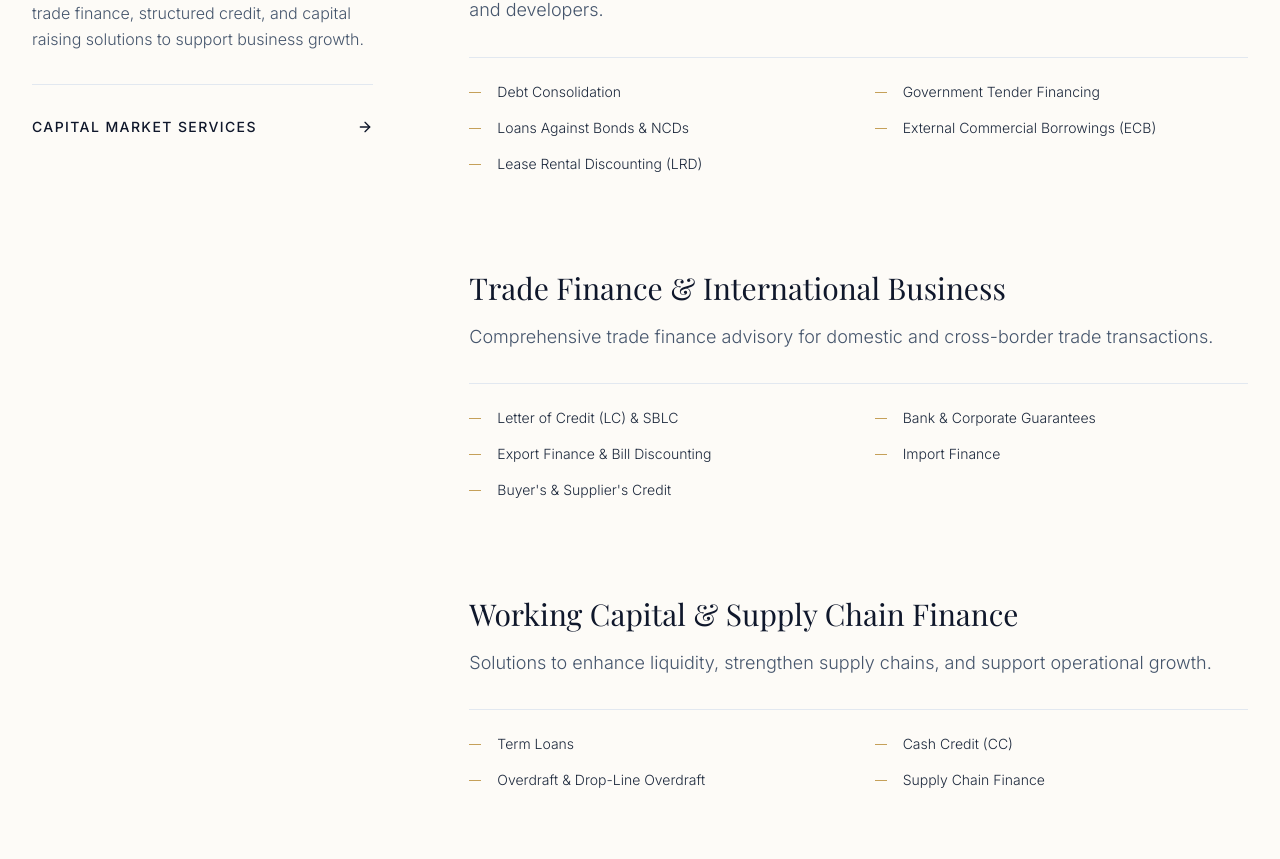
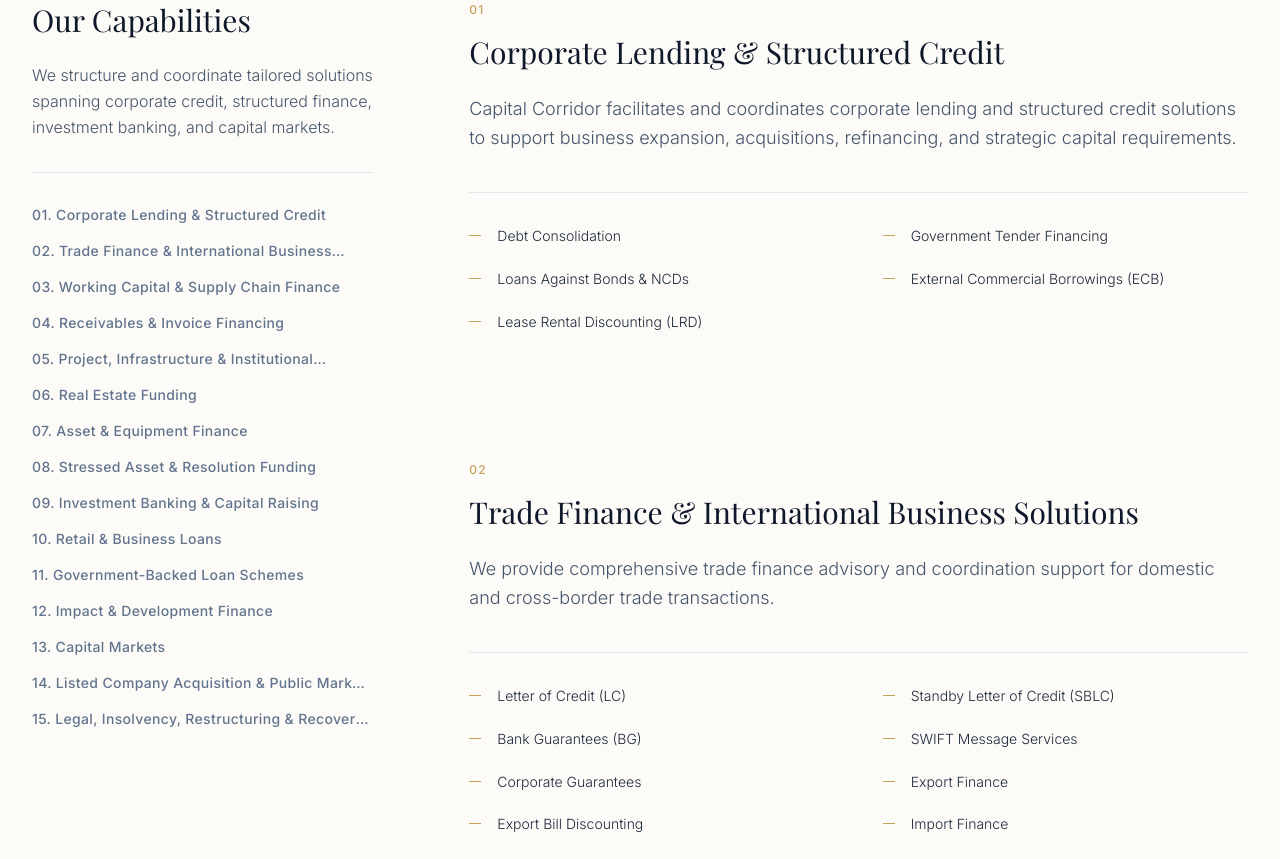
Before and after one commit to Saksham1105/Capital_Corridor, a React (Vite) app: page /services in a window 1280 px wide. Shown: the part 755-1614 px from the top of the page. Built offline with nearby package versions, Linux system fonts and the light colour scheme; a web font is replaced by a local one.

Commit message:
Expand complete service portfolio

```diff
--- a/src/pages/Services.tsx
+++ b/src/pages/Services.tsx
@@ -1,79 +1,228 @@
 import { motion } from 'motion/react';
-import { ArrowRight } from 'lucide-react';
-import { Link } from 'react-router-dom';
 import { SEO } from '../components/SEO';
 
 export function Services() {
   const categories = [
     {
-      title: "Corporate Finance, Lending & Capital Solutions",
-      desc: "Customised funding advisory, structured credit, and capital raising for corporates, MSMEs, and developers.",
-      items: ["Debt Consolidation", "Government Tender Financing", "Loans Against Bonds & NCDs", "External Commercial Borrowings (ECB)", "Lease Rental Discounting (LRD)"]
+      title: "Corporate Lending & Structured Credit",
+      desc: "Capital Corridor facilitates and coordinates corporate lending and structured credit solutions to support business expansion, acquisitions, refinancing, and strategic capital requirements.",
+      items: [
+        "Debt Consolidation",
+        "Government Tender Financing",
+        "Loans Against Bonds & NCDs",
+        "External Commercial Borrowings (ECB)",
+        "Lease Rental Discounting (LRD)"
+      ]
     },
     {
-      title: "Trade Finance & International Business",
-      desc: "Comprehensive trade finance advisory for domestic and cross-border trade transactions.",
-      items: ["Letter of Credit (LC) & SBLC", "Bank & Corporate Guarantees", "Export Finance & Bill Discounting", "Import Finance", "Buyer's & Supplier's Credit"]
+      title: "Trade Finance & International Business Solutions",
+      desc: "We provide comprehensive trade finance advisory and coordination support for domestic and cross-border trade transactions.",
+      items: [
+        "Letter of Credit (LC)",
+        "Standby Letter of Credit (SBLC)",
+        "Bank Guarantees (BG)",
+        "SWIFT Message Services",
+        "Corporate Guarantees",
+        "Export Finance",
+        "Export Bill Discounting",
+        "Import Finance",
+        "Buyer's Credit",
+        "Supplier's Credit"
+      ]
     },
     {
       title: "Working Capital & Supply Chain Finance",
-      desc: "Solutions to enhance liquidity, strengthen supply chains, and support operational growth.",
-      items: ["Term Loans", "Cash Credit (CC)", "Overdraft & Drop-Line Overdraft", "Supply Chain Finance"]
+      desc: "We provide advisory and structuring support for working capital and supply chain finance solutions, helping businesses enhance liquidity.",
+      items: [
+        "Term Loans",
+        "Cash Credit (CC)",
+        "Overdraft (OD)",
+        "Drop-Line Overdraft",
+        "Supply Chain Finance"
+      ]
     },
     {
       title: "Receivables & Invoice Financing",
-      desc: "Unlock working capital tied up in outstanding invoices and trade receivables.",
-      items: ["Invoice & Bill Discounting", "Factoring", "Receivables Securitisation", "Purchase Order (PO) Financing"]
+      desc: "Capital Corridor facilitates receivables financing solutions, enabling businesses to unlock working capital tied up in outstanding invoices.",
+      items: [
+        "Invoice Discounting",
+        "Bill Discounting",
+        "Factoring",
+        "Receivables Securitisation",
+        "Purchase Order (PO) Financing"
+      ]
     },
     {
       title: "Project, Infrastructure & Institutional Funding",
-      desc: "Long-term project financing solutions across infrastructure, energy, hospitality, and institutional developments.",
-      items: ["Greenfield & Brownfield Financing", "Industrial & Manufacturing Projects", "Infrastructure & Logistics Funding", "Acquisition & CapEx Financing"]
+      desc: "Advisory, structuring, and coordination support for long-term project financing solutions across diverse sectors.",
+      items: [
+        "Greenfield Projects",
+        "Brownfield Projects",
+        "Industrial / Manufacturing Projects",
+        "Renewable Energy",
+        "Hospitality",
+        "Expansion / Modernization",
+        "Capacity Enhancement",
+        "Infrastructure Projects",
+        "Transport & Logistics",
+        "Warehousing & Industrial Parks",
+        "Urban Infrastructure & Utilities",
+        "PPP Projects",
+        "Acquisition Financing",
+        "CapEx Financing",
+        "Healthcare Institutions",
+        "Educational Infrastructure Development"
+      ]
     },
     {
       title: "Real Estate Funding",
-      desc: "Specialised real estate financing solutions for developers, builders, and real estate projects.",
-      items: ["Builder & Developer Funding", "Construction Finance", "Inventory Funding"]
+      desc: "Specialised real estate financing advisory for developers, builders, and real estate projects.",
+      items: [
+        "Builder & Developer Funding",
+        "Construction Finance",
+        "Inventory Funding"
+      ]
     },
     {
       title: "Asset & Equipment Finance",
-      desc: "Asset-backed financing solutions to acquire, refinance, and leverage assets for operational efficiency.",
-      items: ["Equipment & Machinery Finance", "Inventory / Stock Finance", "Commodity Financing", "Revenue-Based & Non-Recourse Loans"]
+      desc: "Advisory and structuring support for asset-backed financing solutions, helping businesses acquire, refinance, and leverage assets.",
+      items: [
+        "Equipment & Machinery Finance",
+        "Inventory / Stock Finance",
+        "Commodity Financing",
+        "Revenue-Based Financing",
+        "Non-Recourse Loans",
+        "Margin Financing"
+      ]
     },
     {
       title: "Stressed Asset & Resolution Funding",
-      desc: "Advisory for stressed asset resolution, debt restructuring, and One-Time Settlements (OTS).",
-      items: ["SMA & NPA Funding", "ARC Funding & Asset Takeovers", "OTS Structuring", "Stressed Asset Revival Funding", "Debt Restructuring"]
+      desc: "Capital Corridor advises and coordinates with stakeholders on stressed asset resolution, debt restructuring, and One-Time Settlements (OTS).",
+      items: [
+        "SMA-0 Funding",
+        "SMA-1 Funding",
+        "SMA-2 Funding",
+        "NPA & NPL Funding",
+        "ARC Funding & Asset Takeovers",
+        "One-Time Settlement (OTS) Structuring",
+        "Interim Finance under IBC",
+        "NCLT Funding Support",
+        "Stressed Asset Revival Funding",
+        "Debt Resolution & Recapitalisation",
+        "Debt Restructuring"
+      ]
     },
     {
       title: "Investment Banking & Capital Raising",
-      desc: "Debt, equity, and growth capital raising to support strategic expansion.",
-      items: ["Venture Capital & Private Equity", "Foreign Direct Investment (FDI)", "Private Credit Funding", "Structured Debt Solutions"]
+      desc: "We provide advisory and coordination support for debt, equity, and growth capital raising, assisting businesses in securing appropriate capital solutions.",
+      items: [
+        "Venture Capital",
+        "Private Equity Funding",
+        "Equity Funding",
+        "FDI — Debt & Equity Structuring",
+        "Funding for Listed Companies",
+        "Private Credit Funding",
+        "Structured Debt Solutions",
+        "Mezzanine Financing"
+      ]
     },
     {
       title: "Retail & Business Loans",
-      desc: "Broad range of secured and unsecured loan solutions for individuals and businesses.",
-      items: ["Secured & Unsecured Loans", "Home, Personal & Car Loans", "Business & Professional Loans", "Loan Against Property (LAP)"]
+      desc: "Advisory and coordination support for a broad range of secured and unsecured loan solutions.",
+      items: [
+        "Secured Loans",
+        "Unsecured Loans",
+        "Home Loans",
+        "Personal Loans",
+        "Car Loans",
+        "Education Loans",
+        "Gold Loans",
+        "Business Loans",
+        "Professional Loans",
+        "Loan Against Property (LAP)",
+        "Loan Against Securities (LAS)",
+        "Balance Transfer Facilities"
+      ]
     },
     {
       title: "Government-Backed Loan Schemes",
-      desc: "Advisory for government-supported financing programmes.",
-      items: ["Pradhan Mantri Mudra Yojana (PMMY)", "CGTMSE", "Emergency Credit Line Guarantee Scheme (ECLGS)"]
+      desc: "Capital Corridor facilitates access to government-supported financing programmes by coordinating with appropriate institutions.",
+      items: [
+        "PMMY — Pradhan Mantri Mudra Yojana",
+        "CGTMSE",
+        "ECLGS"
+      ]
     },
     {
       title: "Impact & Development Finance",
-      desc: "Funding solutions that promote measurable social and developmental impact.",
-      items: ["CSR Funding Advisory", "NGO & Non-Profit Funding Solutions"]
+      desc: "We provide advisory and structuring support to organisations seeking funding solutions that promote measurable social impact.",
+      items: [
+        "CSR Funding Advisory",
+        "NGO & Non-Profit Funding Solutions"
+      ]
+    },
+    {
+      title: "Capital Markets",
+      desc: "Strategic advisory, structuring, and transaction coordination support for companies seeking to raise capital through public and private equity market instruments.",
+      items: [
+        "IPO, FPO, Rights Issue, Bonus Issue, Offer for Sale (OFS)",
+        "QIP, Private Placement, Preferential Allotment, Pre-IPO Placements",
+        "SME IPO, Mainboard IPO, Direct Listing",
+        "Block Placement Advisory",
+        "IPO Transaction Coordination",
+        "Capital-Markets Documentation Coordination",
+        "Investor & Institutional Coordination",
+        "Coordination with SEBI-Registered Intermediaries",
+        "Due-Diligence Coordination",
+        "5 P's: Planning",
+        "5 P's: Preparation",
+        "5 P's: Process Coordination",
+        "5 P's: Public Offering Support",
+        "5 P's: Post-IPO Advisory"
+      ]
+    },
+    {
+      title: "Listed Company Acquisition & Public Market Entry",
+      desc: "Strategic advisory and transaction coordination support for businesses exploring public market opportunities through acquisitions and restructuring.",
+      items: [
+        "Listed-Company Identification",
+        "Acquisition / Transaction Structures",
+        "Shareholding & Ownership Structuring",
+        "Capital-Structure Planning",
+        "Business Integration",
+        "Corporate Restructuring",
+        "Regulatory / Governance Coordination",
+        "Investor Relations",
+        "Strategic Value Creation",
+        "End-to-End Transaction Coordination"
+      ]
+    },
+    {
+      title: "Legal, Insolvency, Restructuring & Recovery Advisory",
+      desc: "Capital Corridor provides strategic advisory and coordination support in relation to insolvency, restructuring, debt recovery, and stressed asset resolution.",
+      items: [
+        "Insolvency & Bankruptcy Advisory",
+        "IBC / CIRP Strategy",
+        "Debt Restructuring & Settlement",
+        "Debt Recovery & Enforcement Advisory",
+        "SARFAESI-Related Advisory",
+        "NPA Resolution",
+        "Stressed-Asset Resolution",
+        "Business Turnaround & Revival",
+        "Distressed-Asset / NCLT Transaction Advisory",
+        "Coordination with Qualified Legal & Professional Advisors"
+      ]
     }
   ];
 
   return (
     <div className="flex flex-col w-full bg-[#FDFBF7]">
       <SEO
-        title="Services & Funding"
-        description="Explore our comprehensive corporate finance, trade finance, and structured credit solutions."
+        title="Complete Services Portfolio"
+        description="Capital Corridor facilitates, coordinates, and advises on a comprehensive range of financial solutions, from corporate lending to capital markets."
         canonicalUrl="/services"
       />
+
       {/* Header */}
       <section className="pt-40 pb-20 lg:pt-48 lg:pb-24 border-b border-slate-200">
         <div className="max-w-7xl mx-auto px-4 sm:px-6 lg:px-8">
@@ -83,10 +232,13 @@
             transition={{ duration: 0.6 }}
             className="max-w-4xl"
           >
-            <p className="text-[#C5A059] font-medium tracking-[0.2em] uppercase mb-6 text-xs">Funding & Financial Solutions</p>
+            <p className="text-[#C5A059] font-medium tracking-[0.2em] uppercase mb-6 text-xs">Advisory & Structuring Portfolio</p>
             <h1 className="text-4xl sm:text-5xl lg:text-7xl font-serif text-slate-900 mb-8 leading-tight tracking-tight">
-              Optimising liquidity and <span className="italic font-light text-slate-500">access to capital.</span>
+              Comprehensive <span className="italic font-light text-slate-500">financial solutions.</span>
             </h1>
+            <p className="text-lg text-slate-600 font-light leading-relaxed max-w-2xl">
+              As an independent financial facilitator, we provide structuring, advisory, and coordination support to help businesses access capital, resolve stressed assets, and navigate complex transactions.
+            </p>
           </motion.div>
         </div>
       </section>
@@ -100,27 +252,35 @@
               <div className="sticky top-32">
                 <h2 className="text-3xl font-serif text-slate-900 mb-6">Our Capabilities</h2>
                 <p className="text-slate-600 font-light leading-relaxed mb-8">
-                  We provide customised funding advisory, trade finance, structured credit, and capital raising solutions to support business growth.
+                  We structure and coordinate tailored solutions spanning corporate credit, structured finance, investment banking, and capital markets.
                 </p>
                 <div className="h-px w-full bg-slate-200 mb-8"></div>
-                <Link to="/capital-markets" className="group flex items-center justify-between text-sm font-medium tracking-widest uppercase text-slate-900 hover:text-[#C5A059] transition-colors">
-                  <span>Capital Market Services</span>
-                  <ArrowRight className="h-4 w-4 group-hover:translate-x-1 transition-transform" />
-                </Link>
+                <ul className="space-y-4">
+                  {categories.map((category, idx) => (
+                    <li key={idx}>
+                      <a href={`#service-${idx}`} className="text-sm font-medium tracking-wide text-slate-500 hover:text-[#C5A059] transition-colors line-clamp-1">
+                        {String(idx + 1).padStart(2, '0')}. {category.title}
+                      </a>
+                    </li>
+                  ))}
+                </ul>
               </div>
             </div>
 
-            <div className="lg:col-span-8 space-y-16 lg:space-y-24">
+            <div className="lg:col-span-8 space-y-20 lg:space-y-32">
               {categories.map((category, idx) => (
-                <div key={idx} className="relative">
-                  <h3 className="text-2xl sm:text-3xl font-serif text-slate-900 mb-4">{category.title}</h3>
-                  <p className="text-lg text-slate-600 font-light leading-relaxed mb-8">{category.desc}</p>
+                <div key={idx} id={`service-${idx}`} className="relative scroll-mt-32">
+                  <span className="text-[#C5A059] font-medium tracking-widest uppercase text-xs mb-4 block">
+                    {String(idx + 1).padStart(2, '0')}
+                  </span>
+                  <h3 className="text-2xl sm:text-3xl font-serif text-slate-900 mb-6">{category.title}</h3>
+                  <p className="text-lg text-slate-600 font-light leading-relaxed mb-10">{category.desc}</p>
 
-                  <div className="grid grid-cols-1 sm:grid-cols-2 gap-y-4 gap-x-8 pt-6 border-t border-slate-200">
+                  <div className="grid grid-cols-1 sm:grid-cols-2 gap-y-5 gap-x-12 pt-8 border-t border-slate-200">
                     {category.items.map((item, itemIdx) => (
                       <div key={itemIdx} className="flex items-start">
                         <div className="h-px w-3 bg-[#C5A059] mt-2.5 mr-4 shrink-0"></div>
-                        <span className="text-slate-800 font-light text-sm">{item}</span>
+                        <span className="text-slate-800 font-light text-sm leading-relaxed">{item}</span>
                       </div>
                     ))}
                   </div>
```
